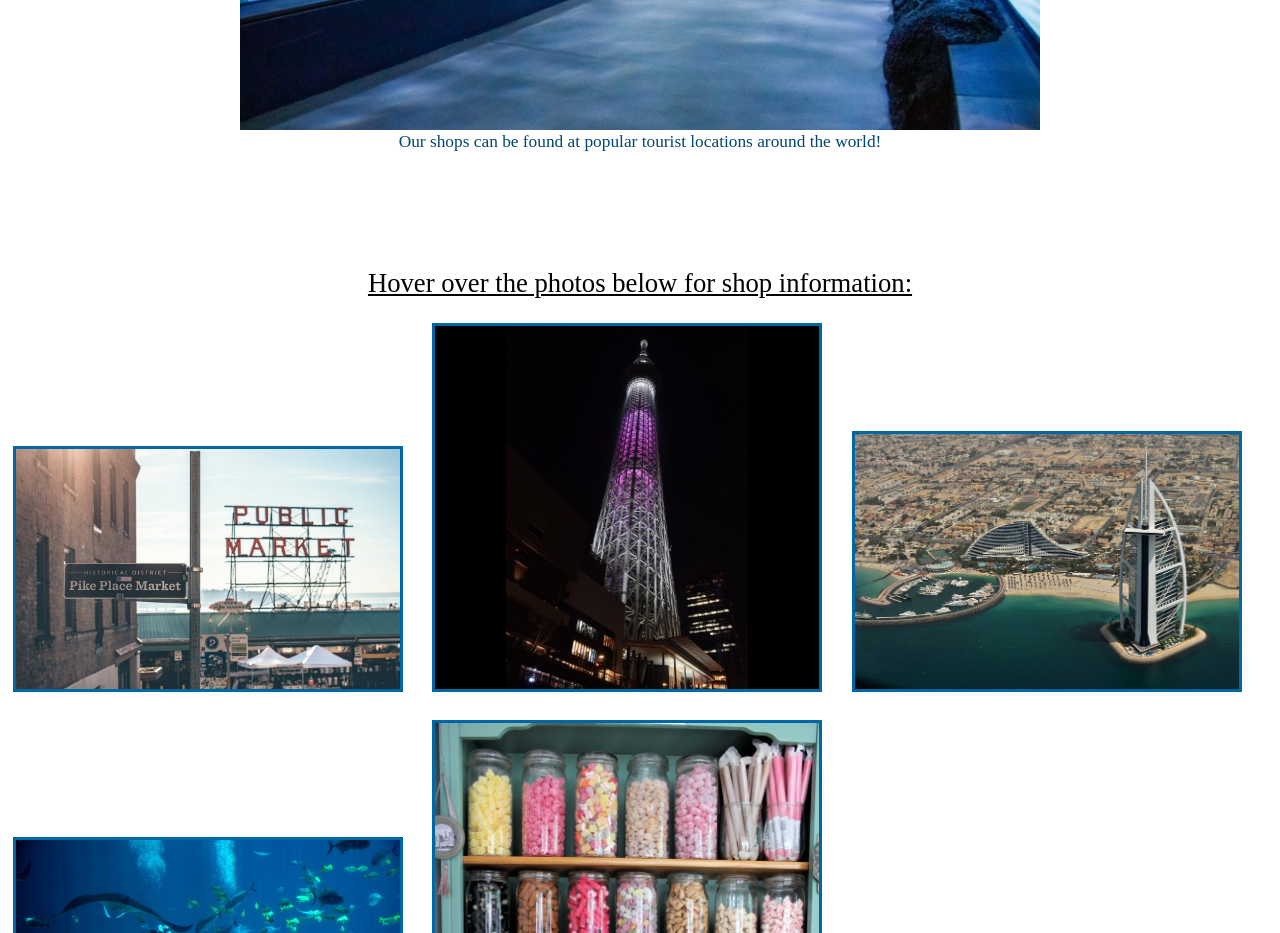
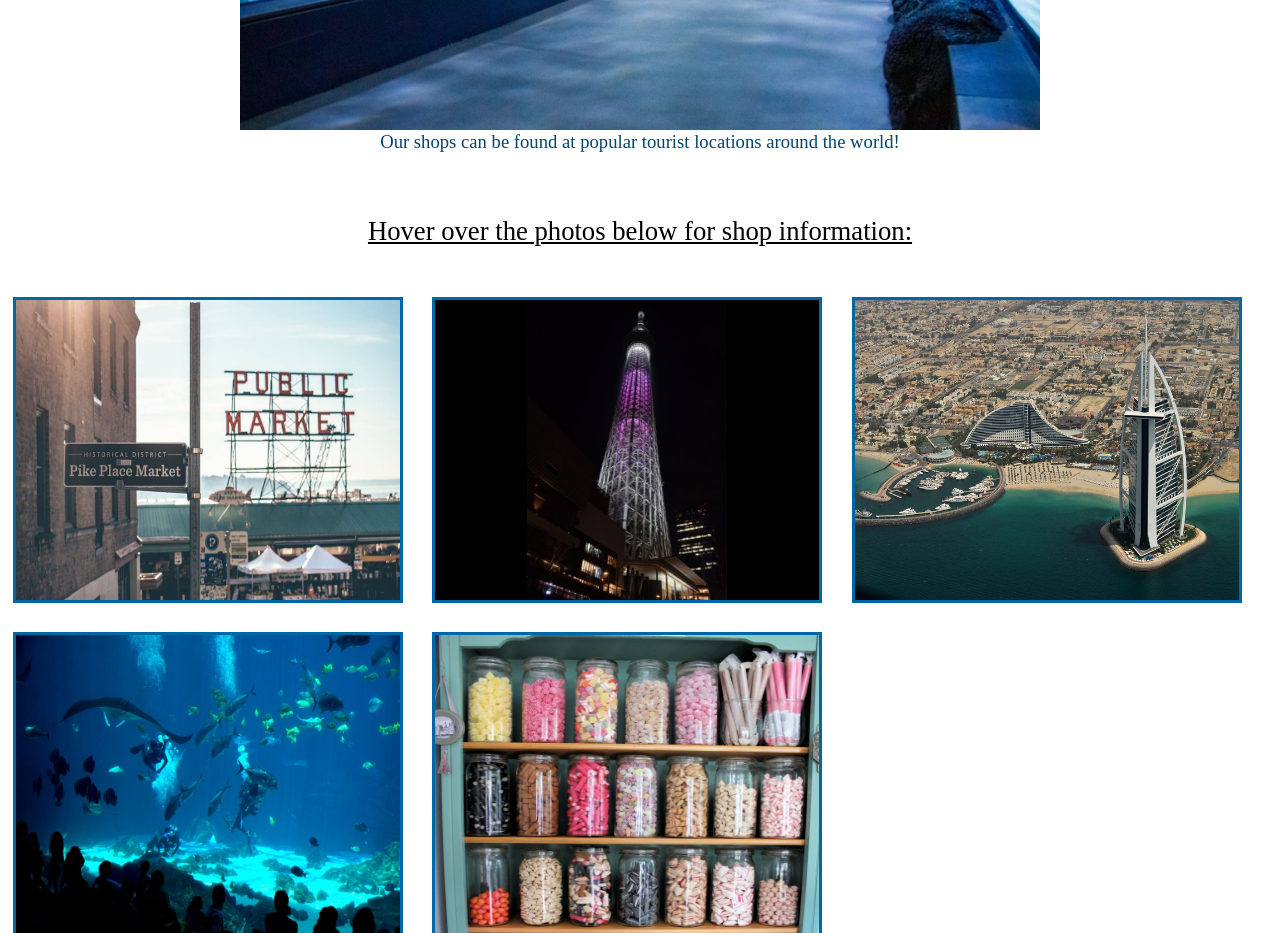
Before and after one commit to MyraReeves/Seaside_Sweets, a plain HTML site: page locations.html in a window 1280 px wide. Shown: the part 780-1713 px from the top of the page. Drawn offline with Linux system fonts and the light colour scheme.

Commit message:
Makes all location photos uniform height

```diff
--- a/CSS/style.css
+++ b/CSS/style.css
@@ -42,7 +42,7 @@ main img {
 
 #aquarium {
     margin-top: 2pt;
-    font-size: 13pt;
+    font-size: 14pt;
     text-align: center;
     color: #004671;
 }
@@ -50,8 +50,8 @@ main img {
 .centeredParagraph {
     text-align: center;
     font-size: 20pt;
-    margin-top: 90pt;
-    margin-bottom: 10pt;
+    margin-top: 50pt;
+    margin-bottom: 30pt;
 }
 
 h2 {
@@ -64,12 +64,17 @@ h2 {
     display: inline-block;
     width: 30%;
     height: 30%;
+    /* object-fit: cover; */
     /* max-height: 250px; */
     border: 3px solid #0067a5;
     background-color: black;
     margin: 1%;
 }
 
+.locationsContact img {
+    height: 300px;
+    width: auto;
+}
 
 .locationsContact:hover .shopInfo{
     opacity: 1;
```
